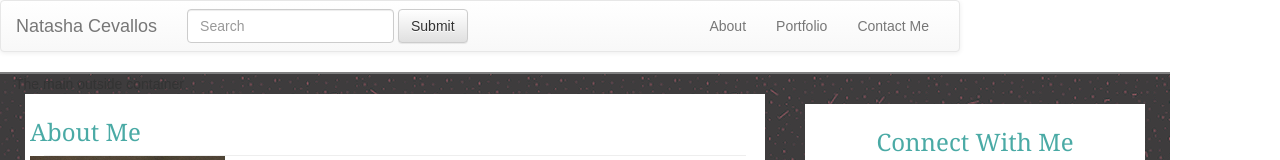
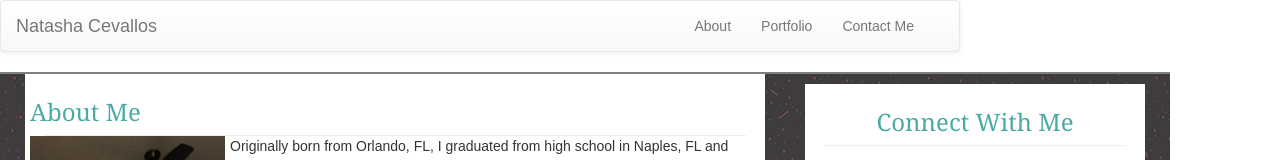
Before and after one commit to ncevallos/Bootstrap-Portfolio, a plain HTML site: page index.html in a window 1280 px wide. Shown: the top 160 px of the page. Drawn offline with nearby package versions, Linux system fonts and the light colour scheme.

Commit message:
minor adjustments hoping to reach the final goal.

```diff
--- a/index.html
+++ b/index.html
@@ -6,6 +6,9 @@
 
 <!-- Optional theme -->
 <link rel="stylesheet" href="https://maxcdn.bootstrapcdn.com/bootstrap/3.3.7/css/bootstrap-theme.min.css" integrity="sha384-rHyoN1iRsVXV4nD0JutlnGaslCJuC7uwjduW9SVrLvRYooPp2bWYgmgJQIXwl/Sp" crossorigin="anonymous">
+
+<!-- Latest compiled and minified JavaScript -->
+<script src="https://maxcdn.bootstrapcdn.com/bootstrap/3.3.7/js/bootstrap.min.js" integrity="sha384-Tc5IQib027qvyjSMfHjOMaLkfuWVxZxUPnCJA7l2mCWNIpG9mGCD8wGNIcPD7Txa" crossorigin="anonymous"></script>
 
   <link rel="stylesheet" type="text/css" href="assets/style.css">
 
@@ -24,15 +27,12 @@
       </button>
       <a class="navbar-brand" href="#">Natasha Cevallos</a>
     </div>
+        <!-- Collect the nav links, forms, and other content for toggling -->
+    <div class="collapse navbar-collapse" id="bs-example-navbar-collapse-1">
+
 
     <!-- Collect the nav links, forms, and other content for toggling -->
     <div class="collapse navbar-collapse" id="bs-example-navbar-collapse-1">
-      <form class="navbar-form navbar-left">
-        <div class="form-group">
-          <input type="text" class="form-control" placeholder="Search">
-        </div>
-        <button type="submit" class="btn btn-default">Submit</button>
-      </form>
       <ul class="nav navbar-nav navbar-right">
         <li><a href="index.html">About</a></li>
         <li><a href="portfolio.html">Portfolio</a></li>
@@ -45,7 +45,6 @@
 <div class="container">
  <div class="row">
   <div class="col-xs-12 col-sm-12 col-lg-12" id="mainContainer">
-    The main outside container
     <div class="row">
       <div class="col-xs-12 col-sm-12 col-md-8">
 
@@ -82,3 +81,5 @@
 
 </body>
 </html>
+
+<!--I was able to implement a responsive grid system on my bootstrap version of my portfolio. It adjust with changing screen size close to what I believe we were supposed to achieve. What I'd like to further achieve with this project, to feel I've completed it, is that I wasn't able to get the dropdown menu to work when the screen goes down to mobile mode. I can definitely say I need to spend a little more time practicing and messing around with responsiveness with both bootstrap and media query applications.
```
Also changed, not shown: contact.html (+2 -6 lines), portfolio.html (+3 -6 lines).
